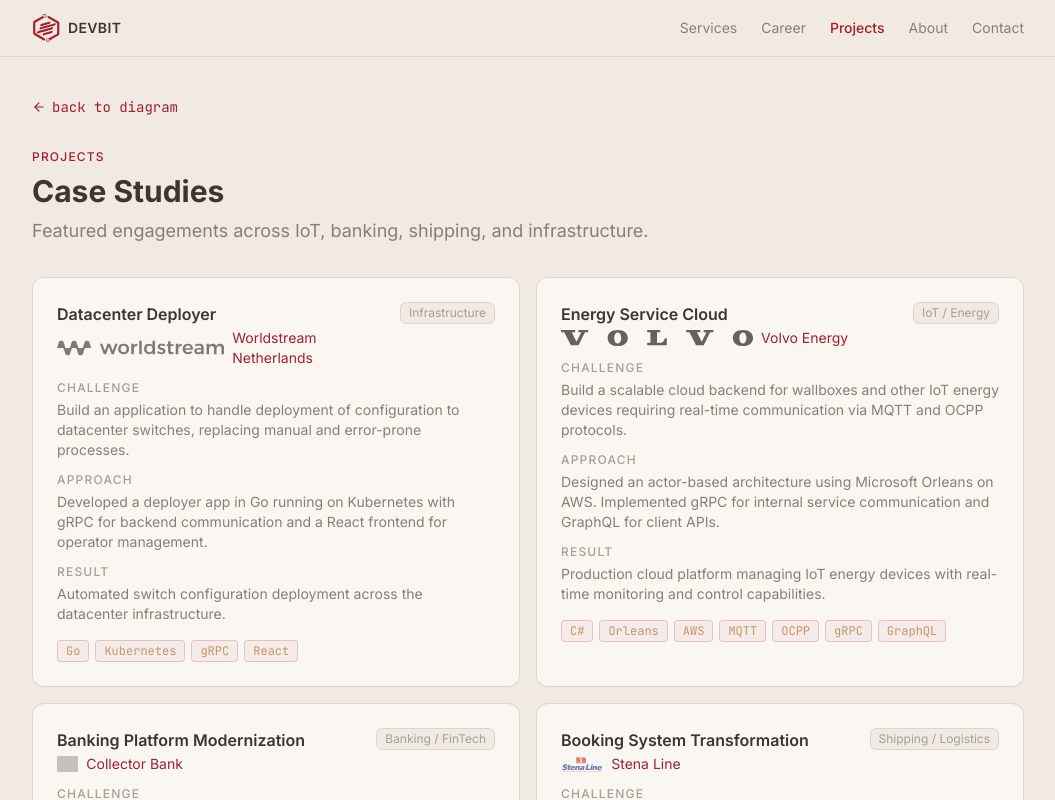
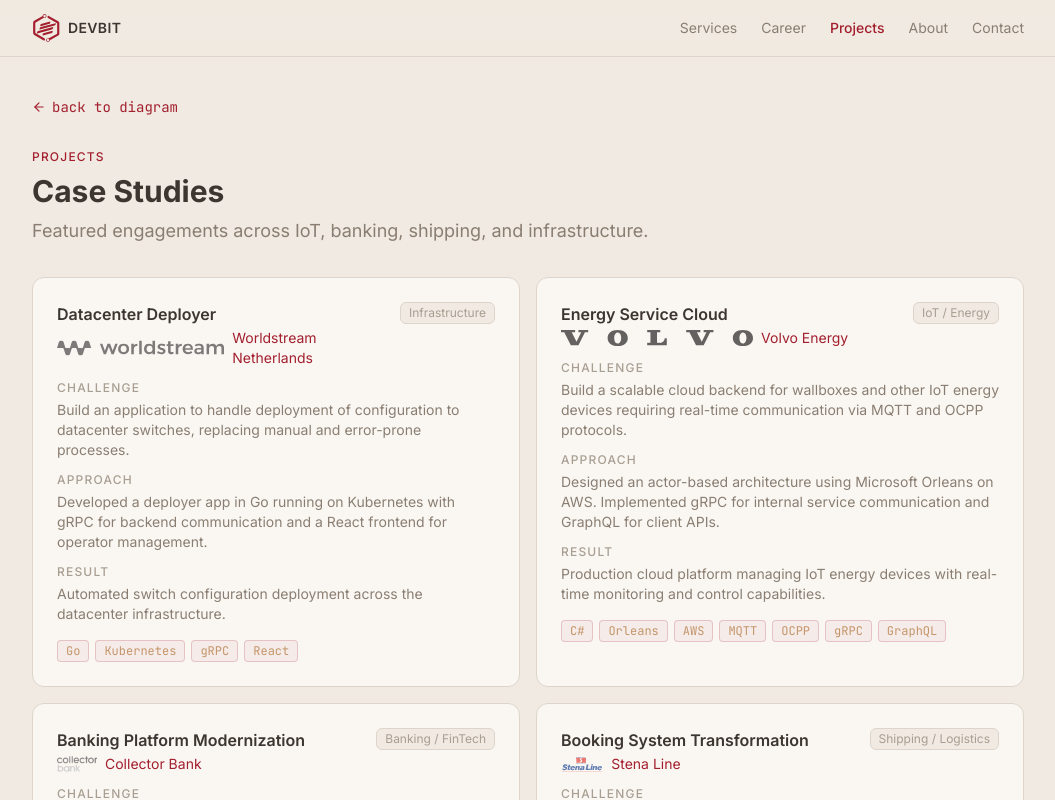
Before and after one commit to haderach75/devbit.se, a Next.js app: page /projects in a window 1280 px wide. Shown: the top 800 px of the page, without its empty margins (112-1167 px from the left). Built offline with nearby package versions, Linux system fonts and the light colour scheme; grey boxes are pictures that could not be loaded.

Commit message:
feat: add Collector Bank logo

```diff
--- a/src/data/logos.ts
+++ b/src/data/logos.ts
@@ -4,7 +4,7 @@ export const companyLogos: Record<string, string> = {
   "Stena Line": "/logos/stena_line.svg",
   "Worldstream Netherlands": "/logos/worldstream.svg",
   "Worldstream": "/logos/worldstream.svg",
-  "Collector Bank": "/logos/collector.svg",
+  "Collector Bank": "/logos/collector_bank.png",
   "Autocom Diagnostic Partner": "/logos/autocom.svg",
   "Autocom": "/logos/autocom.svg",
   "Evolve / Afry": "/logos/afry.svg",
```
Also changed, not shown: public/logos/collector_bank.png (added).
